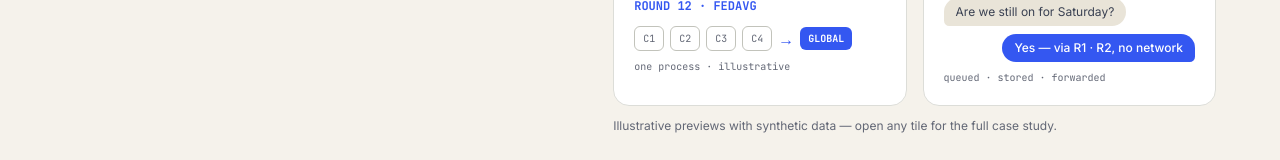
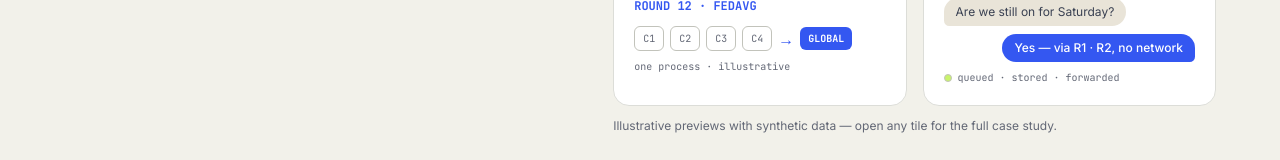
Before and after one commit to PrathamWankhade/My-Portfolio, a Next.js app: page / in a window 1280 px wide. Shown: the part 775-935 px from the top of the page. Built offline with nearby package versions, Linux system fonts and the light colour scheme; no server answers.

Commit message:
Signal: paper/periwinkle values, restrained lime live marker

```diff
--- a/src/components/home/Hero.tsx
+++ b/src/components/home/Hero.tsx
@@ -77,7 +77,10 @@ const tiles = [
       <div aria-hidden="true" className="space-y-2">
         <p className="w-fit max-w-full rounded-2xl rounded-bl-md px-3 py-1.5 text-xs" style={{ background: "var(--surface-2)", color: "var(--ink-dim)" }}>Are we still on for Saturday?</p>
         <p className="badge-accent ml-auto w-fit max-w-full rounded-2xl rounded-br-md px-3 py-1.5 text-xs font-medium">Yes — via R1 · R2, no network</p>
-        <p className="font-mono text-[10px]" style={{ color: "var(--muted)" }}>queued · stored · forwarded</p>
+        <p className="flex items-center gap-1.5 font-mono text-[10px]" style={{ color: "var(--muted)" }}>
+          <span aria-hidden="true" className="inline-block h-2 w-2 rounded-full border" style={{ background: "var(--lime, #c9f36b)", borderColor: "var(--line-strong)" }} />
+          queued · stored · forwarded
+        </p>
       </div>
     ),
   },
--- a/src/styles/tokens.css
+++ b/src/styles/tokens.css
@@ -2,17 +2,18 @@
    75% neutrals · 20% supporting surfaces · 5% cobalt/coral accents. */
 
 :root {
-  --bg: #f5f2eb;
+  --bg: #f2f1ea;
   --surface: #ffffff;
   --surface-2: #e9e4d8;
-  --surface-accent: #e8e8ff;
-  --ink: #191c26;
+  --surface-accent: #dde2ff;
+  --ink: #181b24;
   --ink-dim: #3a4152;
   --muted: #626775;
   --accent: #3457f1;
   --accent-hover: #2845ce;
   --on-accent: #ffffff;
   --coral: #ff735c;
+  --lime: #c9f36b;
   --titanium: #8a8fa0;
   --line: #dcddd8;
   --line-strong: #c2c3bb;
```
